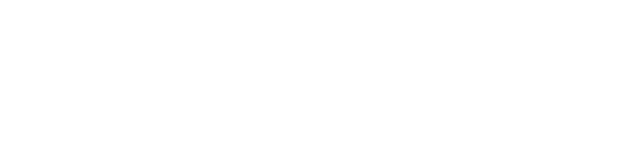
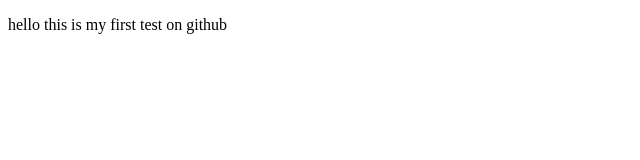
Before and after one commit to MersadMirmohammadi/git-tutorial, a plain HTML site: page index.html in a window 1280 px wide. Shown: the whole page, without its empty margins (0-640 px from the left). Drawn offline with Linux system fonts and the light colour scheme.

Commit message:
i changed index.html

```diff
--- a/index.html
+++ b/index.html
@@ -6,6 +6,6 @@
     <title>Document</title>
 </head>
 <body>
-
+    <p>hello this is my first test on github</p>
 </body>
 </html>
```
